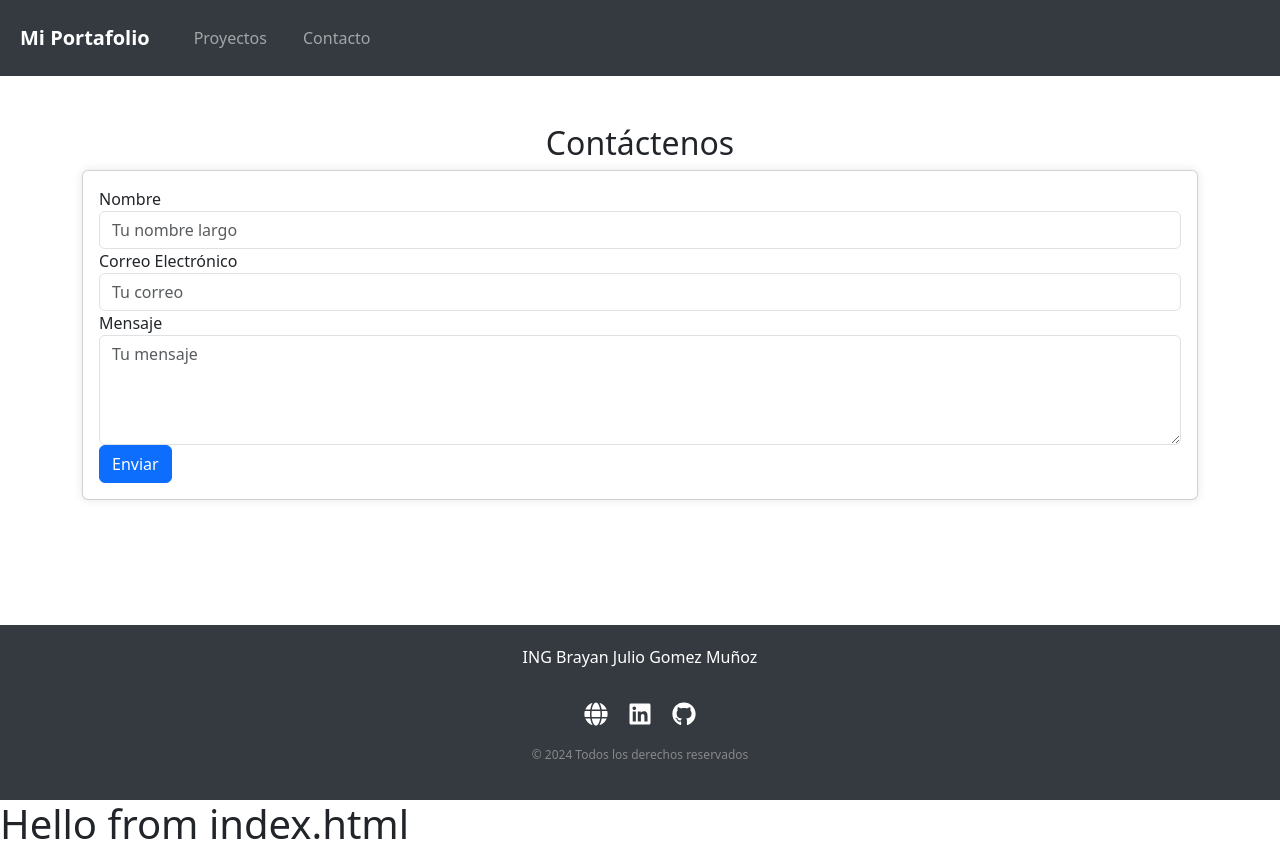
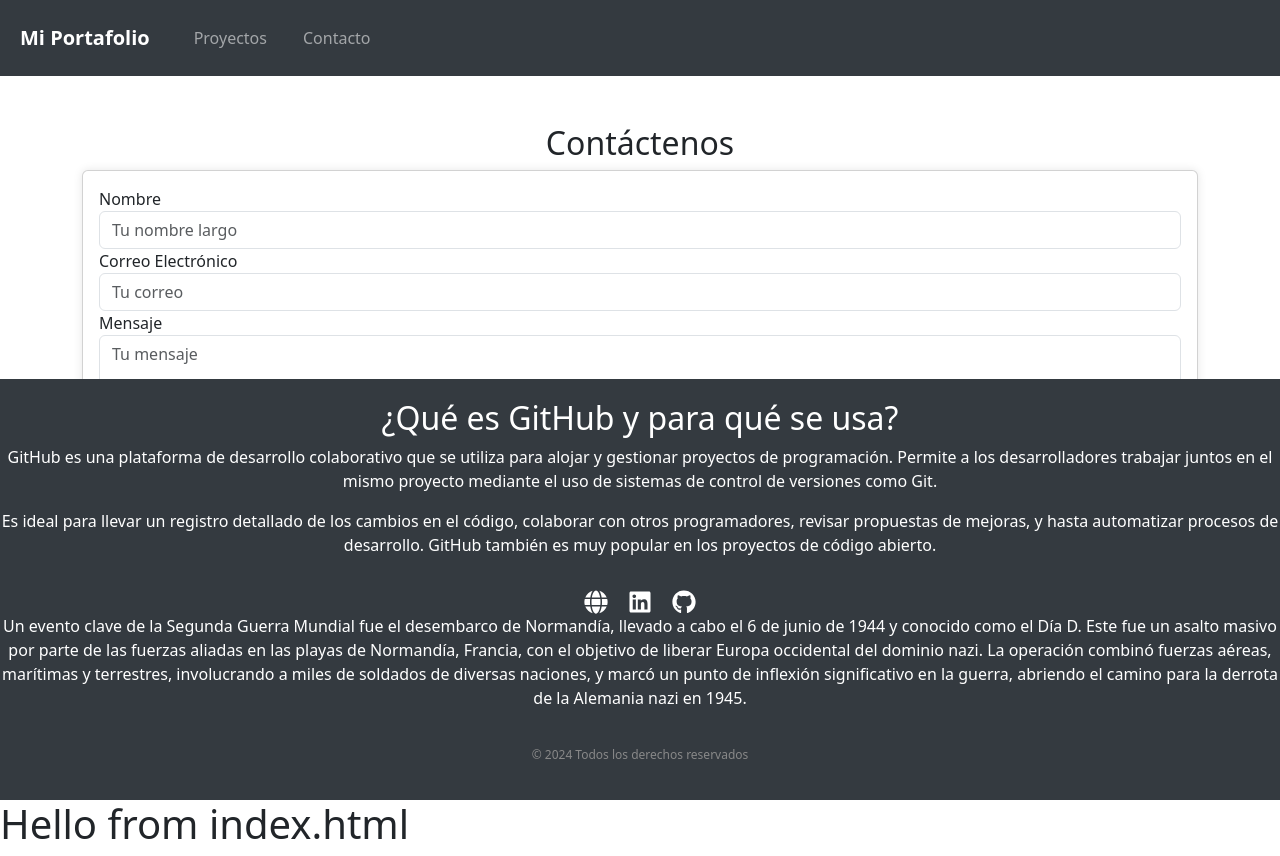
Before and after one commit to BrianGomezM/Example, a React (Create React App) app in the folder Cliente/: page /contacto in a window 1280 px wide. Built offline with nearby package versions, Linux system fonts and the light colour scheme.

Commit message:
Añade descripción sobre GitHub y el Día D en el Footer
Se incluyó una sección explicativa sobre GitHub y sus usos, así como un párrafo histórico sobre el Día D. Estos cambios enriquecen el contenido del Footer, ofreciendo información adicional educativa y de interés general.

```diff
--- a/Cliente/src/components/Footer.js
+++ b/Cliente/src/components/Footer.js
@@ -5,8 +5,23 @@ const Footer = () => {
     return (
         <footer className="footer">
             <div className="footer-content">
-                <p>ING Brayan Julio Gomez Muñoz</p>
-                <div className="social-icons">
+
+                <div className="about-github">
+                    <h2>¿Qué es GitHub y para qué se usa?</h2>
+                    <p>
+                        GitHub es una plataforma de desarrollo colaborativo que se utiliza
+                        para alojar y gestionar proyectos de programación. Permite a los
+                        desarrolladores trabajar juntos en el mismo proyecto mediante el
+                        uso de sistemas de control de versiones como Git.
+                    </p>
+                    <p>
+                        Es ideal para llevar un registro detallado de los cambios en el
+                        código, colaborar con otros programadores, revisar propuestas de mejoras,
+                        y hasta automatizar procesos de desarrollo. GitHub también es muy popular
+                        en los proyectos de código abierto.
+                    </p>
+                </div>
+            <div className="social-icons">
                     <a href="https://gomezdevportfolio.netlify.app/" target="_blank" rel="noopener noreferrer" aria-label="Portfolio">
                         <FaGlobe size={24} />
                     </a>
@@ -16,7 +31,16 @@ const Footer = () => {
                     <a href="https://github.com/BrianGomezM" target="_blank" rel="noopener noreferrer" aria-label="GitHub">
                         <FaGithub size={24} />
                     </a>
-                </div>
+
+                <p>
+                    Un evento clave de la Segunda Guerra Mundial fue el desembarco de Normandía, llevado a cabo el 6 de
+                    junio de 1944 y conocido como el Día D. Este fue un asalto masivo por parte de las fuerzas aliadas
+                    en las playas de Normandía, Francia, con el objetivo de liberar Europa occidental del dominio nazi.
+                    La operación combinó fuerzas aéreas, marítimas y terrestres, involucrando a miles de soldados de
+                    diversas naciones, y marcó un punto de inflexión significativo en la guerra, abriendo el camino para
+                    la derrota de la Alemania nazi en 1945.
+                </p>
+            </div>
             </div>
             <p className="footer-copy">© 2024 Todos los derechos reservados</p>
         </footer>
```
